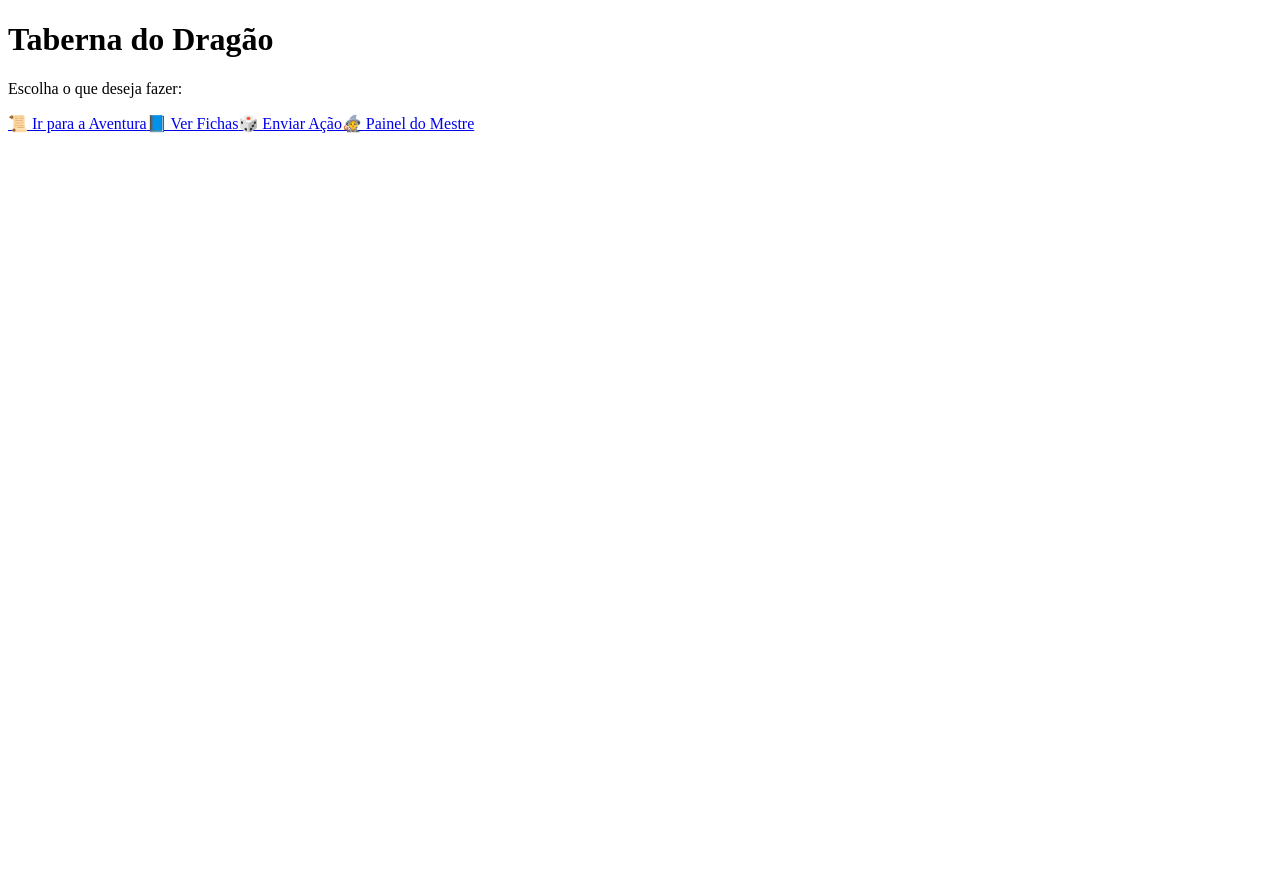
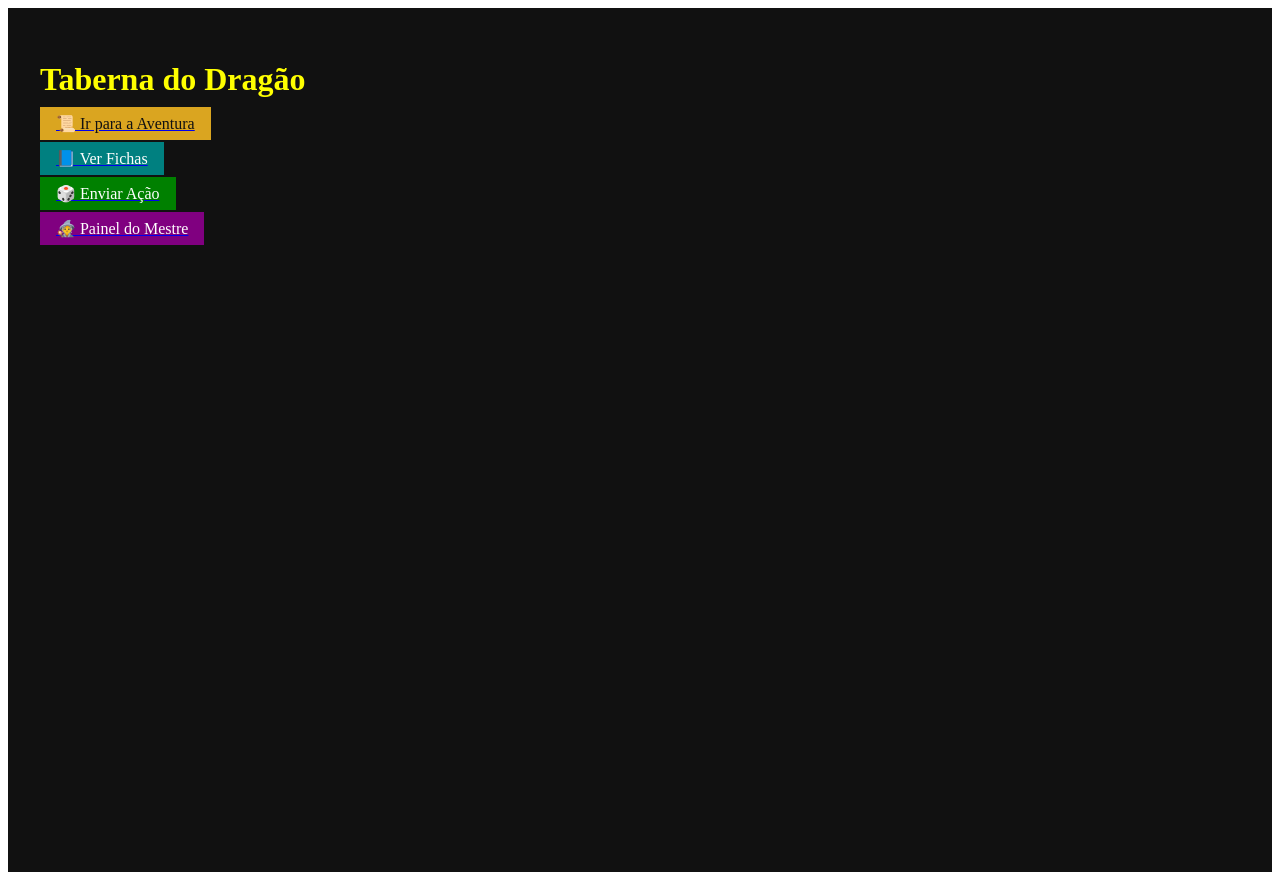
Before and after one commit to samyrdeandrade/taberna-do-dragao, a Next.js app in the folder pages/: page / in a window 1280 px wide. Before the commit the page ends 800 px from the top, so only its background shows below. Built offline with nearby package versions, Linux system fonts and the light colour scheme.

Commit message:
Update index.js

```diff
--- a/pages/pages/index.js
+++ b/pages/pages/index.js
@@ -1,22 +1,43 @@
-import Head from 'next/head';
-import Link from 'next/link';
+import Head from 'next/head'
+import Link from 'next/link'
 
 export default function Home() {
   return (
-    <div className="min-h-screen bg-gray-900 text-white p-8">
+    <div style={{ minHeight: '100vh', background: '#111', color: '#fff', padding: '2rem' }}>
       <Head>
         <title>Taberna do Dragão</title>
       </Head>
-      <header className="mb-12">
-        <h1 className="text-4xl font-bold text-yellow-400">Taberna do Dragão</h1>
-        <p className="text-gray-300 mt-2">Escolha o que deseja fazer:</p>
-      </header>
-      <main className="space-y-6">
-        <Link href="/aventura"><a className="block p-4 bg-yellow-600 hover:bg-yellow-700 rounded shadow">📜 Ir para a Aventura</a></Link>
-        <Link href="/fichas"><a className="block p-4 bg-blue-600 hover:bg-blue-700 rounded shadow">📘 Ver Fichas</a></Link>
-        <Link href="/acoes"><a className="block p-4 bg-green-600 hover:bg-green-700 rounded shadow">🎲 Enviar Ação</a></Link>
-        <Link href="/mestre"><a className="block p-4 bg-purple-600 hover:bg-purple-700 rounded shadow">🧙 Painel do Mestre</a></Link>
-      </main>
+      <h1 style={{ fontSize: '2rem', marginBottom: '1rem', color: 'yellow' }}>Taberna do Dragão</h1>
+      <ul style={{ listStyle: 'none', padding: 0 }}>
+        <li style={{ marginBottom: '1rem' }}>
+          <Link href="/aventura">
+            <a style={{ background: 'goldenrod', padding: '0.5rem 1rem', color: '#111', textDecoration: 'none' }}>
+              📜 Ir para a Aventura
+            </a>
+          </Link>
+        </li>
+        <li style={{ marginBottom: '1rem' }}>
+          <Link href="/fichas">
+            <a style={{ background: 'teal', padding: '0.5rem 1rem', color: '#fff', textDecoration: 'none' }}>
+              📘 Ver Fichas
+            </a>
+          </Link>
+        </li>
+        <li style={{ marginBottom: '1rem' }}>
+          <Link href="/acoes">
+            <a style={{ background: 'green', padding: '0.5rem 1rem', color: '#fff', textDecoration: 'none' }}>
+              🎲 Enviar Ação
+            </a>
+          </Link>
+        </li>
+        <li style={{ marginBottom: '1rem' }}>
+          <Link href="/mestre">
+            <a style={{ background: 'purple', padding: '0.5rem 1rem', color: '#fff', textDecoration: 'none' }}>
+              🧙 Painel do Mestre
+            </a>
+          </Link>
+        </li>
+      </ul>
     </div>
-  );
+  )
 }
```
